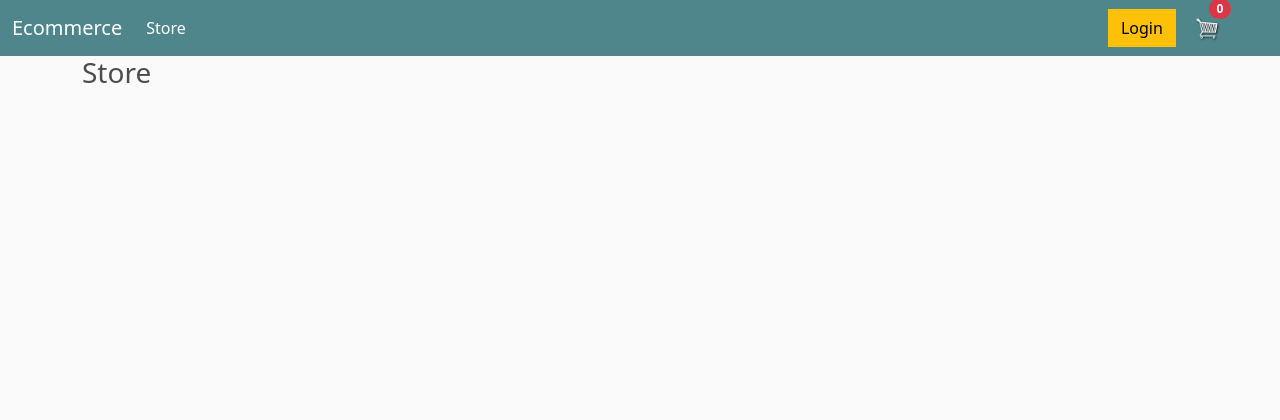
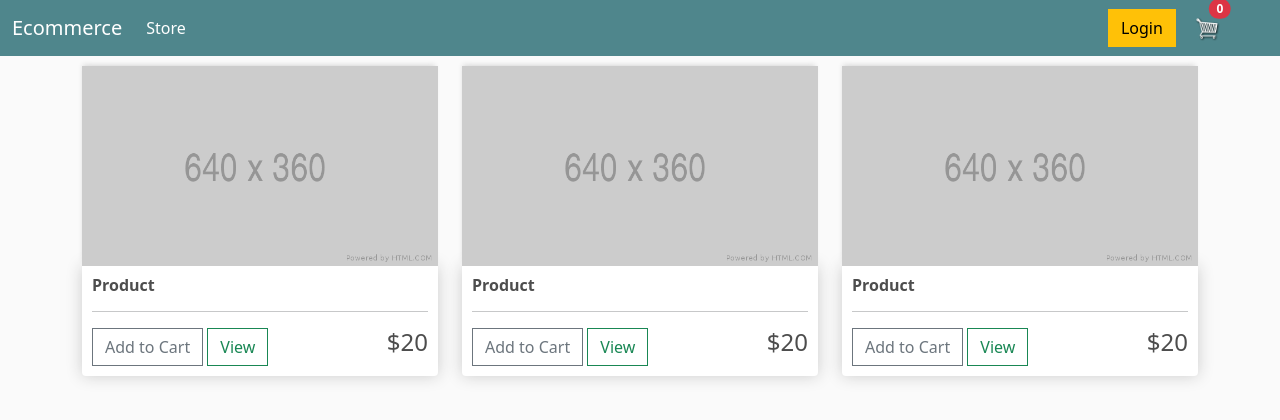
Before and after one commit to DewCX/django-ecommerce-website, a Django app: page / in a window 1280 px wide. Shown: the top 420 px of the page. Run offline with Django 3.2, Linux system fonts and the light colour scheme.

Commit message:
#Customize product page

```diff
--- a/ecommerce_con/store/templates/store/store.html
+++ b/ecommerce_con/store/templates/store/store.html
@@ -3,6 +3,45 @@
 
 {% block content %}
 
-<h3>Store</h3>
+    <div class="row">
+
+        <div class="col-lg-4">
+            <img src="{% static 'images/placeholder.png' %}" alt="" class="thumbnail">
+            <div class="box-element product">
+                <h6><strong>Product</strong></h6>
+                <hr>
+                <button class="btn btn-outline-secondary add-btn">Add to Cart</button>
+                <a href="#" class="btn btn-outline-success">View</a>
+                <h4 style="display: inline-block; float: right;">$20</h4>
+            </div>
+        </div>
+
+
+        <div class="col-lg-4">
+            <img src="{% static 'images/placeholder.png' %}" alt=""  class="thumbnail">
+            <div class="box-element product">
+                <h6><strong>Product</strong></h6>
+                <hr>
+                <button class="btn btn-outline-secondary add-btn">Add to Cart</button>
+                <a href="#" class="btn btn-outline-success">View</a>
+                <h4 style="display: inline-block; float: right;">$20</h4>
+            </div>
+        </div>
+
+
+        <div class="col-lg-4">
+            <img src="{% static 'images/placeholder.png' %}" alt="" class="thumbnail">
+            <div class="box-element product">
+                <h6><strong>Product</strong></h6>
+                <hr>
+                <button class="btn btn-outline-secondary add-btn">Add to Cart</button>
+                <a href="#" class="btn btn-outline-success">View</a>
+                <h4 style="display: inline-block; float: right;">$20</h4>
+            </div>
+        </div>
+    </div>
+
+
+
 
 {% endblock content %}
```
Also changed, not shown: ecommerce_con/static/images/placeholder.png (added).
